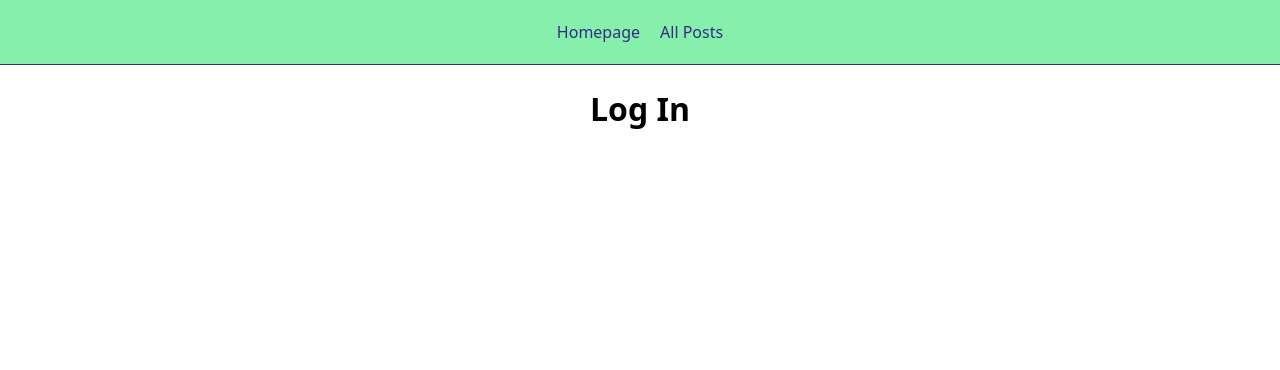
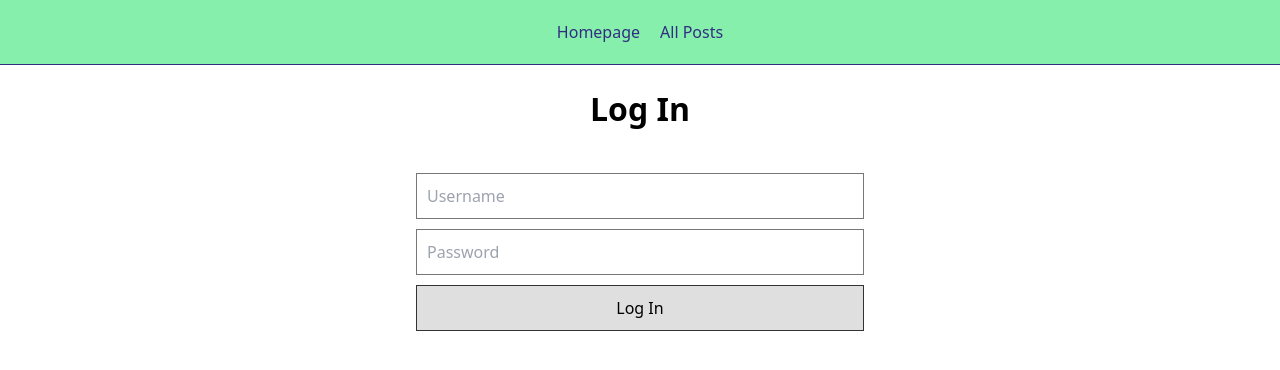
Before and after one commit to Shebara/TwitterClone, a Vue app: page /login in a window 1280 px wide. Shown: the top 370 px of the page. Built offline with nearby package versions, Linux system fonts and the light colour scheme.

Commit message:
Implement basic login

```diff
--- a/src/App.vue
+++ b/src/App.vue
@@ -23,4 +23,17 @@ export default {
   text-align: center;
   margin-bottom: 40px;
 }
+#app form input {
+  border: 1px solid #777777;
+  margin-bottom: 10px;
+  padding: 10px;
+}
+#app form button {
+  border: 1px solid #333333;
+  background-color: #DFDFDF;
+  padding: 10px;
+}
+#app form button:hover {
+  background-color: #EFEFEF;
+}
 </style>
--- a/src/modules/store.js
+++ b/src/modules/store.js
@@ -5,18 +5,19 @@ import router from './router.js'
 Vue.use(Vuex)
 
 const state = {
-    isUser: false,
+    isLogin: false,
     token: false,
     user: false,
 }
 
 const actions = {
-    login({commit}, {user}) {
+    login({commit}, user) {
         commit('loginRequest')
 
         if (user.token) {
             commit('loginSuccess', user)
             console.log('Logged in!')
+            localStorage.setItem('user', user)
             router.push('/')
         } else {
             commit('loginFailure')
--- a/src/pages/LogIn.vue
+++ b/src/pages/LogIn.vue
@@ -1,6 +1,12 @@
 <template>
   <div class="log-in">
     <h1>Log In</h1>
+    <form class="max-w-md flex flex-col mx-auto" @submit.prevent="submit">
+      <input class="mb-2" type="text" v-model="username" placeholder="Username" />
+      <input class="mb-2" type="password" v-model="password" placeholder="Password" />
+      <button class="mb-2" type="submit">Log In</button>
+    </form>
+    <div :class="error ? 'block' : 'hidden'" class="text-red-900 text-center">{{ error }}</div>
   </div>
 </template>
 
@@ -9,8 +15,41 @@ export default {
   name: 'LogIn',
   data() {
     return {
-      user: {}
+      username: '',
+      password: '',
+      error: false,
     }
   },
+  methods: {
+    async submit() {
+      try {
+        const username = this.username;
+        const password = this.password;
+        const res = await this.axios.get(`http://localhost:3000/users`);
+        const user = res.data.find(el =>
+          el.name === username &&
+          el.password === password
+        );
+
+        if ( ! user ) {
+          this.error = 'Wrong Username or Password'
+
+          return
+        }
+
+        this.error = false
+        const token = Math.random().toString(36);
+
+        await this.axios.post(`http://localhost:3000/sessions`, {userId: user.id, token: token});
+
+        this.$store.dispatch('login', {
+          user,
+          token
+        })
+      } catch(e) {
+        console.error(e);
+      }
+    }
+  }
 }
 </script>
```
